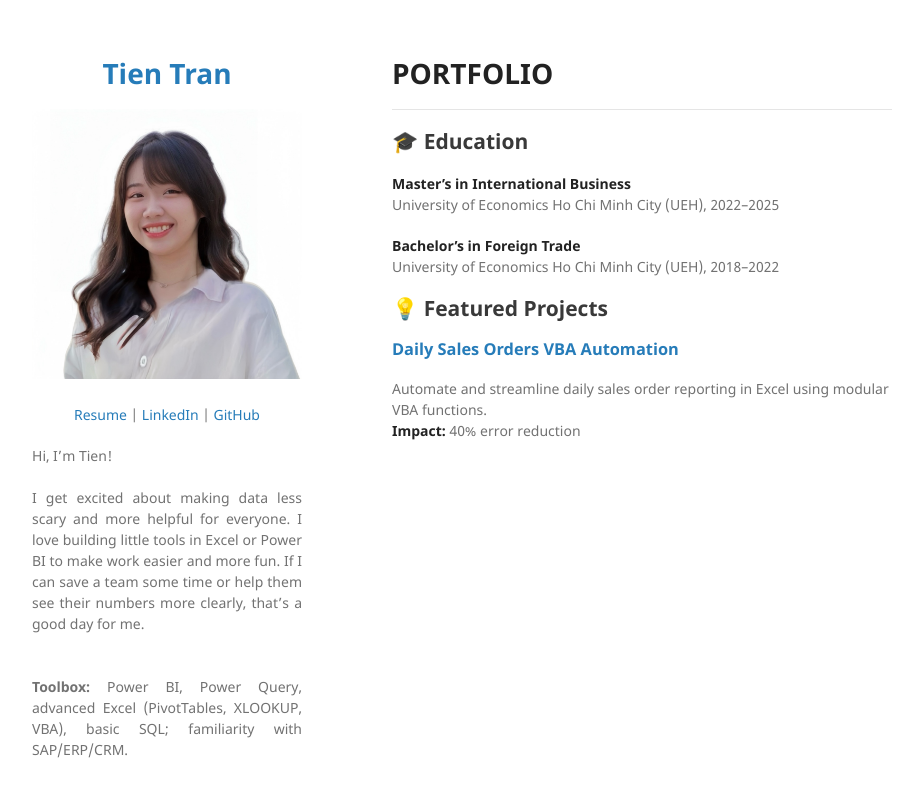
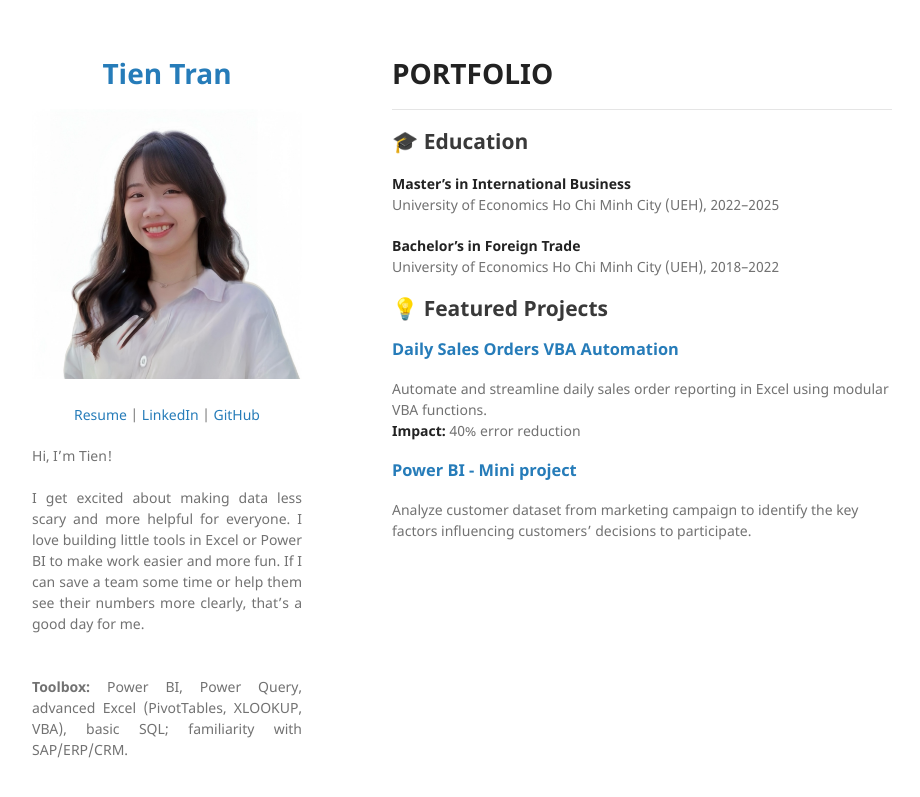
Before and after one commit to tnthaotien/tnthaotien.github.io, a Jekyll site: the page built from index.md, in a window 1280 px wide. Shown: the top 797 px of the page, without its empty margins (178-1098 px from the left). Built offline with Jekyll 4.4.1, drawn with Linux system fonts in a browser that asks for light colours; our own code applies the rules of GitHub Pages for plain Markdown files.

Commit message:
Update index.md

```diff
--- a/index.md
+++ b/index.md
@@ -13,3 +13,6 @@ University of Economics Ho Chi Minh City (UEH), 2018–2022
 ### [Daily Sales Orders VBA Automation](https://github.com/tnthaotien/daily-sales-orders-vba-automation)
 Automate and streamline daily sales order reporting in Excel using modular VBA functions.
 **Impact:** 40% error reduction
+
+### [Power BI - Mini project](https://github.com/tnthaotien/kaggle-marketing-campaign/blob/main/Kaggle_Marketing_Campaign.ipynb)
+Analyze customer dataset from marketing campaign to identify the key factors influencing customers’ decisions to participate.
```
